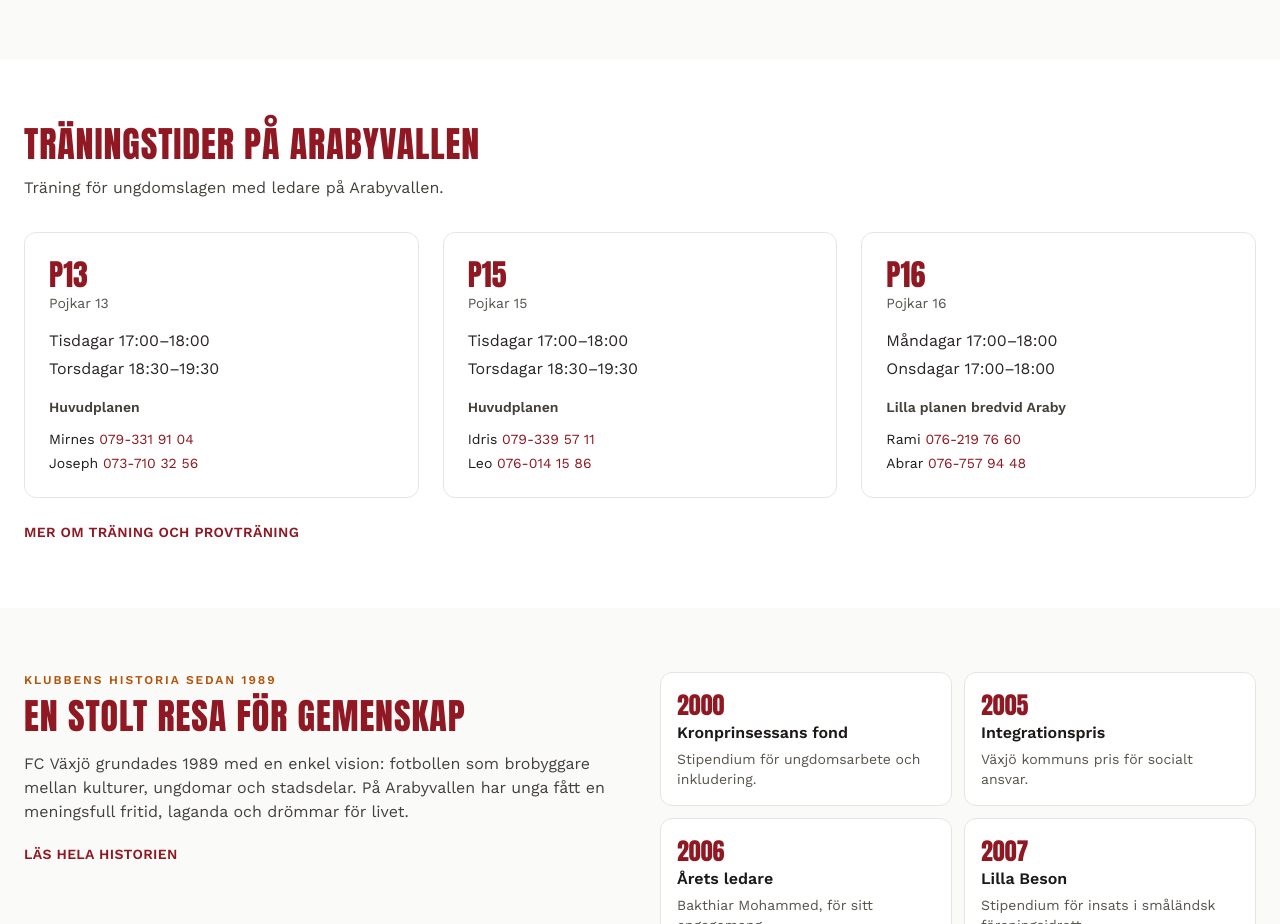
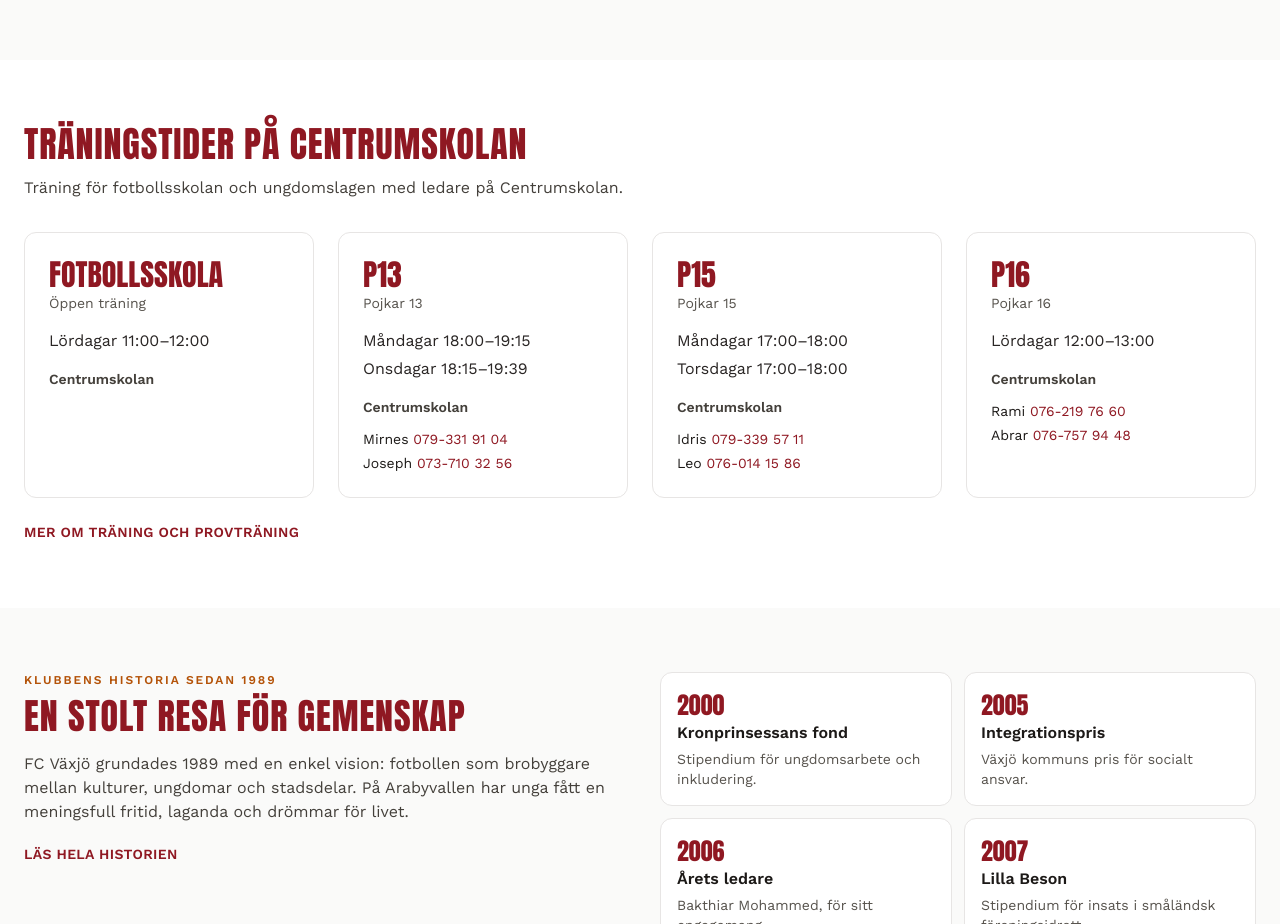
Before and after one commit to DelucaGit/FC-Vaxjo-Website, a Next.js app: page / in a window 1280 px wide. Shown: the part 1320-2244 px from the top of the page. Built offline with nearby package versions, Linux system fonts and the light colour scheme.

Commit message:
Update training times and move the sessions to Centrumskolan.
Co-authored-by: Cursor <cursoragent@cursor.com>

```diff
--- a/src/app/page.tsx
+++ b/src/app/page.tsx
@@ -129,12 +129,12 @@ export default function HomePage() {
       <section className="bg-white py-16" id="traningstider">
         <Container>
           <h2 className="font-display text-4xl uppercase tracking-wide text-crimson">
-            Träningstider på Arabyvallen
+            Träningstider på Centrumskolan
           </h2>
           <p className="mt-3 max-w-2xl text-stone-700">
-            Träning för ungdomslagen med ledare på Arabyvallen.
+            Träning för fotbollsskolan och ungdomslagen med ledare på Centrumskolan.
           </p>
-          <div className="mt-8 grid gap-6 md:grid-cols-3">
+          <div className="mt-8 grid gap-6 md:grid-cols-2 xl:grid-cols-4">
             {teams.map((team) => (
               <article key={team.id} className="rounded-xl border border-stone-200 p-6">
                 <h3 className="font-display text-3xl uppercase text-crimson">{team.name}</h3>
@@ -147,6 +147,7 @@ export default function HomePage() {
                   ))}
                 </ul>
                 <p className="mt-4 text-sm font-semibold text-stone-700">{team.pitch}</p>
+                {team.coaches.length > 0 ? (
                   <ul className="mt-3 space-y-1 text-sm">
                     {team.coaches.map((coach) => (
                       <li key={coach.phone}>
@@ -157,6 +158,7 @@ export default function HomePage() {
                       </li>
                     ))}
                   </ul>
+                ) : null}
               </article>
             ))}
           </div>
--- a/src/app/traningstider/page.tsx
+++ b/src/app/traningstider/page.tsx
@@ -10,18 +10,18 @@ import { mapsUrl, phoneHref, site } from "@/lib/site";
 export const metadata: Metadata = {
   title: "Träningstider",
   description:
-    "Träningstider för FC Växjös ungdomslag P13, P15 och P16 på Arabyvallen i Växjö, med kontakt till tränarna.",
+    "Träningstider för FC Växjös fotbollsskola, P13, P15 och P16 på Centrumskolan i Växjö, med kontakt till tränarna.",
   alternates: { canonical: "/traningstider" },
 };
 
 export default function TrainingPage() {
   return (
     <>
-      <PageIntro kicker="Säsongen 2026 · Arabyvallen" title="Träningstider och våra lag">
+      <PageIntro kicker="Säsongen 2026 · Centrumskolan" title="Träningstider och våra lag">
         Här finns träningstider för FC Växjös ungdomslag och telefon till respektive tränare.
       </PageIntro>
 
-      <Container className="grid gap-6 py-12 md:grid-cols-3">
+      <Container className="grid gap-6 py-12 md:grid-cols-2 xl:grid-cols-4">
         {teams.map((team) => (
           <article key={team.id} className="rounded-xl border border-stone-200 p-6">
             <h2 className="font-display text-4xl uppercase text-crimson">{team.name}</h2>
@@ -37,6 +37,8 @@ export default function TrainingPage() {
               ))}
             </ul>
             <p className="mt-4 text-sm font-semibold">{team.pitch}</p>
+            {team.coaches.length > 0 ? (
+              <>
                 <h3 className="mt-5 text-sm font-semibold uppercase tracking-wide text-stone-500">
                   Tränare
                 </h3>
@@ -50,6 +52,8 @@ export default function TrainingPage() {
                     </li>
                   ))}
                 </ul>
+              </>
+            ) : null}
           </article>
         ))}
       </Container>
@@ -60,7 +64,7 @@ export default function TrainingPage() {
             <h2 className="font-display text-3xl uppercase text-crimson">Vill du provträna?</h2>
             <p className="mt-3 text-stone-700">
               Alla barn är välkomna att testa tre träningar utan kostnad. Ta med gympaskor och kom
-              till Arabyvallen vid lagets träningstid.
+              till Centrumskolan vid lagets träningstid.
             </p>
             <Link
               href="/bli-medlem"
--- a/src/data/teams.ts
+++ b/src/data/teams.ts
@@ -30,13 +30,21 @@ export type Team = {
 
 export const teams: Team[] = [
   {
+    id: "fotbollsskola",
+    name: "Fotbollsskola",
+    group: "Öppen träning",
+    pitch: "Centrumskolan",
+    sessions: [{ day: "Lördagar", time: "11:00–12:00" }],
+    coaches: [],
+  },
+  {
     id: "p13",
     name: "P13",
     group: "Pojkar 13",
-    pitch: "Huvudplanen",
+    pitch: "Centrumskolan",
     sessions: [
-      { day: "Tisdagar", time: "17:00–18:00" },
-      { day: "Torsdagar", time: "18:30–19:30" },
+      { day: "Måndagar", time: "18:00–19:15" },
+      { day: "Onsdagar", time: "18:15–19:39" },
     ],
     coaches: [
       { name: "Mirnes", phone: "079-331 91 04" },
@@ -47,10 +55,10 @@ export const teams: Team[] = [
     id: "p15",
     name: "P15",
     group: "Pojkar 15",
-    pitch: "Huvudplanen",
+    pitch: "Centrumskolan",
     sessions: [
-      { day: "Tisdagar", time: "17:00–18:00" },
-      { day: "Torsdagar", time: "18:30–19:30" },
+      { day: "Måndagar", time: "17:00–18:00" },
+      { day: "Torsdagar", time: "17:00–18:00" },
     ],
     coaches: [
       { name: "Idris", phone: "079-339 57 11" },
@@ -61,11 +69,8 @@ export const teams: Team[] = [
     id: "p16",
     name: "P16",
     group: "Pojkar 16",
-    pitch: "Lilla planen bredvid Araby",
-    sessions: [
-      { day: "Måndagar", time: "17:00–18:00" },
-      { day: "Onsdagar", time: "17:00–18:00" },
-    ],
+    pitch: "Centrumskolan",
+    sessions: [{ day: "Lördagar", time: "12:00–13:00" }],
     coaches: [
       { name: "Rami", phone: "076-219 76 60" },
       { name: "Abrar", phone: "076-757 94 48" },
```
Lines whose indentation alone changed are shown as unchanged.
